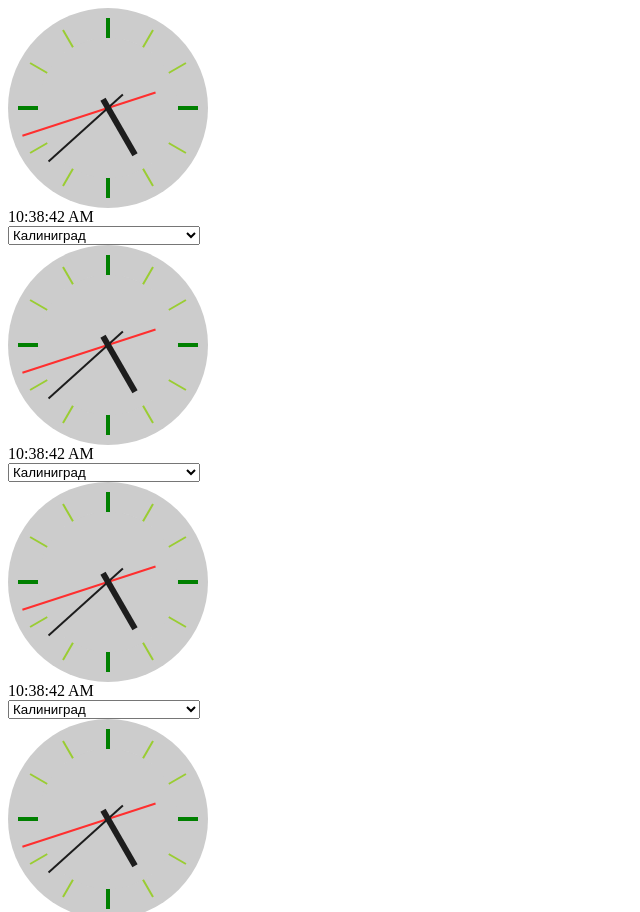
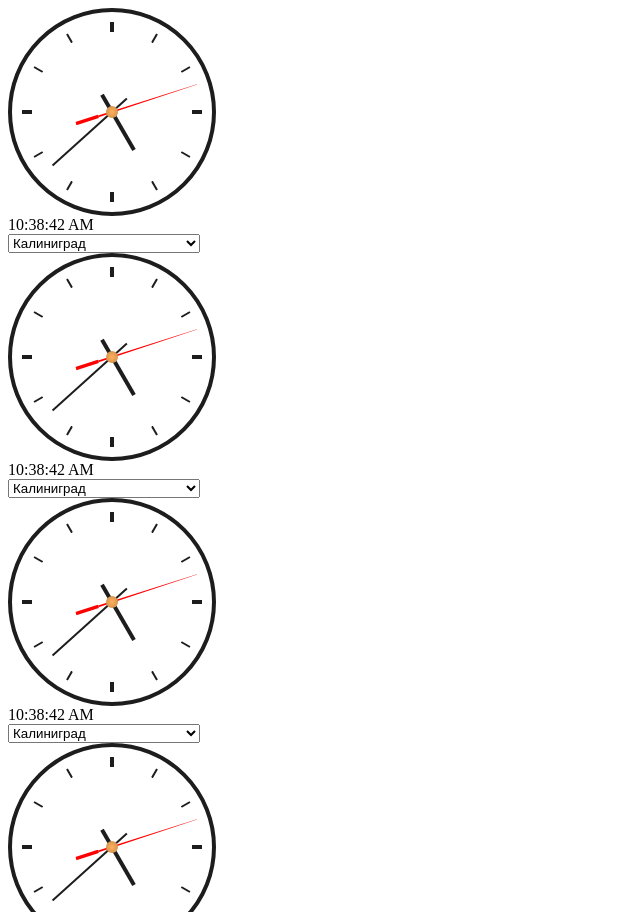
Before and after one commit to arperevalov/torgbox-test-assignment, a React app: page / in a window 1280 px wide. Shown: the top 912 px of the page, without its empty margins (0-640 px from the left). Built offline with nearby package versions, Linux system fonts and the light colour scheme.

Commit message:
Added some clock styles

```diff
--- a/App/Components/AnalogClock/AnalogClock.js
+++ b/App/Components/AnalogClock/AnalogClock.js
@@ -1,4 +1,6 @@
 import React from "react";
+import secondsArrow from './../../../src/img/secondsArrow.svg';
+import clockPin from './../../../src/img/clockPin.svg'
 
 const AnalogClock = props => {
 
@@ -8,7 +10,7 @@ const AnalogClock = props => {
 
     return <div className="analogClock">
         <div className="secondsWrap" style={{transform: `rotate(${seconds}deg)`}}>
-            <div className="seconds"/>
+            <img src={secondsArrow} className="seconds"/>
         </div>
         <div className="minsWrap" style={{transform: `rotate(${minutes}deg)`}}>
             <div className="mins"/>
@@ -16,6 +18,8 @@ const AnalogClock = props => {
         <div className="hoursWrap" style={{transform: `rotate(${hours}deg)`}}>
             <div className="hours"/>
         </div>
+
+        <img src={clockPin} className="pin"/>
 
         <div className="segment first"></div>
         <div className="segment second"></div>
--- a/package.json
+++ b/package.json
@@ -24,6 +24,7 @@
     "@babel/preset-react": "^7.16.7",
     "babel-loader": "^8.2.4",
     "css-loader": "^6.7.1",
+    "file-loader": "^6.2.0",
     "html-webpack-plugin": "^5.5.0",
     "react": "^17.0.2",
     "react-dom": "^17.0.2",
--- a/src/scss/Components/analogClock.scss
+++ b/src/scss/Components/analogClock.scss
@@ -3,7 +3,8 @@ $multiplyer: 2;
 .analogClock {
     width: 100px * $multiplyer;
     height: 100px * $multiplyer;
-    background-color: #ccc;
+    background-color: #fff;
+    border: 2px * $multiplyer solid #1d1d1d;
     position: relative;
     border-radius: 300px;
 
@@ -18,11 +19,10 @@ $multiplyer: 2;
         z-index: 100;
 
         .seconds {
-            width: 1px * $multiplyer;
-            height: 70px * $multiplyer;
-            background-color: #ff2f2f;
+            width: 6px * $multiplyer;
+            height: 64px * $multiplyer;
             position: absolute;
-            bottom: 25px * $multiplyer;
+            bottom: 5px * $multiplyer;
             left: 0;
             right: 0;
             margin: auto;
@@ -60,11 +60,11 @@ $multiplyer: 2;
         z-index: 100;
 
         .hours {
-            width: 3px * $multiplyer;
+            width: 2px * $multiplyer;
             height: 32px * $multiplyer;
             background-color: #1d1d1d;
             position: absolute;
-            bottom: 45px * $multiplyer;
+            bottom: 40px * $multiplyer;
             left: 0;
             right: 0;
             margin: auto;
@@ -80,13 +80,13 @@ $multiplyer: 2;
         top: 0;
         bottom: 0;
         margin: auto;
-        background-color: green;
+        background-color: #1d1d1d;
         z-index: 98;
 
         &:before,&:after {
             content: '';
             display: block;
-            background-color: yellowgreen;
+            background-color: #1d1d1d;
             width: 1px * $multiplyer;
             height: 100%;
             position: absolute;
@@ -113,9 +113,9 @@ $multiplyer: 2;
 
     .mask {
         display: block;
-        width: 70%;
-        height: 70%;
-        background-color: #ccc;
+        width: 80%;
+        height: 80%;
+        background-color: #fff;
         border-radius: 100px;
         position: absolute;
         left: 0;
@@ -126,4 +126,17 @@ $multiplyer: 2;
         z-index: 99;
 
     }
+
+    .pin {
+        display: block;
+        width: 3% * $multiplyer;
+        height: 3% * $multiplyer;
+        position: absolute;
+        left: 0;
+        right: 0;
+        top: 0;
+        bottom: 0;
+        margin: auto;
+        z-index: 100;
+    }
 }
--- a/webpack.config.js
+++ b/webpack.config.js
@@ -35,6 +35,14 @@ module.exports = {
                   "sass-loader",
                 ],
             },
+            {
+                test: /\.(png|jpe?g|gif|svg)$/i,
+                use: [
+                  {
+                    loader: 'file-loader',
+                  },
+                ],
+            },
         ]
     },
     resolve: {
```
Also changed, not shown: src/img/clockPin.svg (added), src/img/secondsArrow.svg (added), 1 other file.
